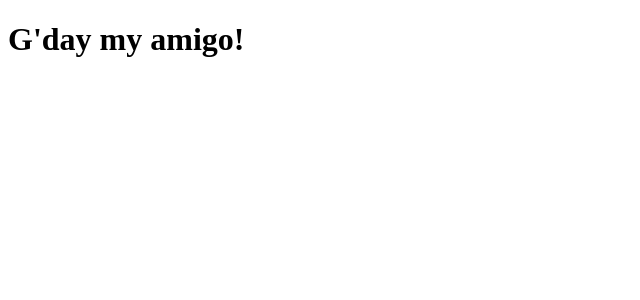
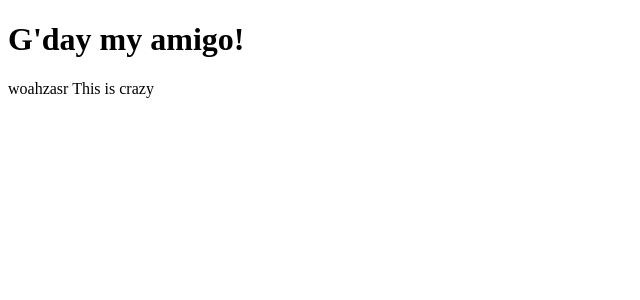
Before and after one commit to Christian-Irvine/svelte_2023_webdev1, a SvelteKit app: page / in a window 1280 px wide. Shown: the top 300 px of the page, without its empty margins (0-640 px from the left). Built offline with nearby package versions, Linux system fonts and the light colour scheme.

Commit message:
Added some awesome text

```diff
--- a/src/routes/+page.svelte
+++ b/src/routes/+page.svelte
@@ -1 +1,3 @@
 <h1>G'day my amigo!</h1>
+<p1>woahzasr</p1>
+<p2>This is crazy</p2>
```
